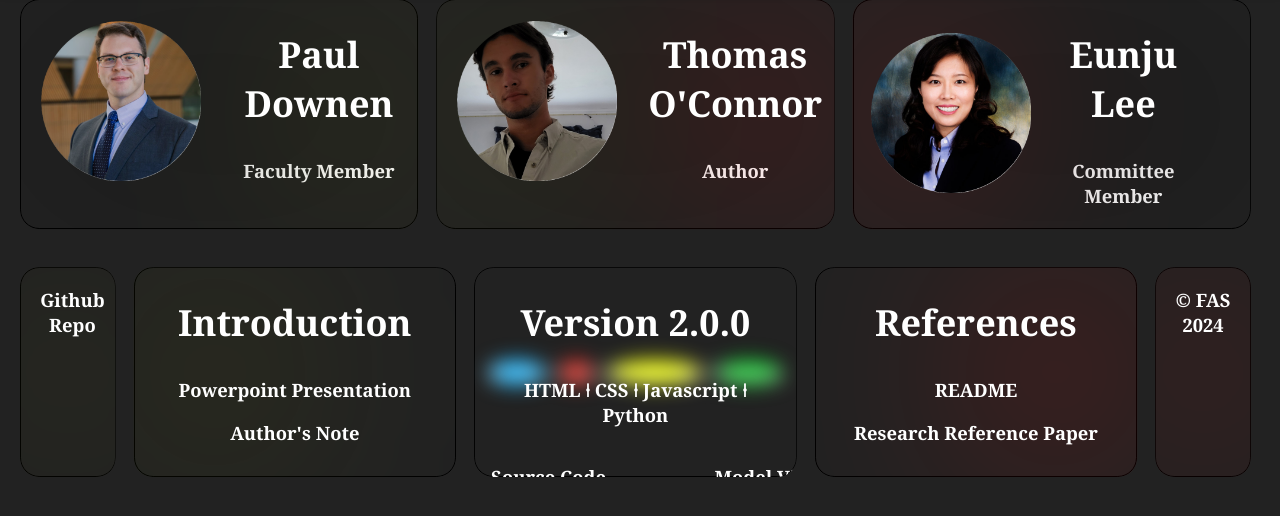
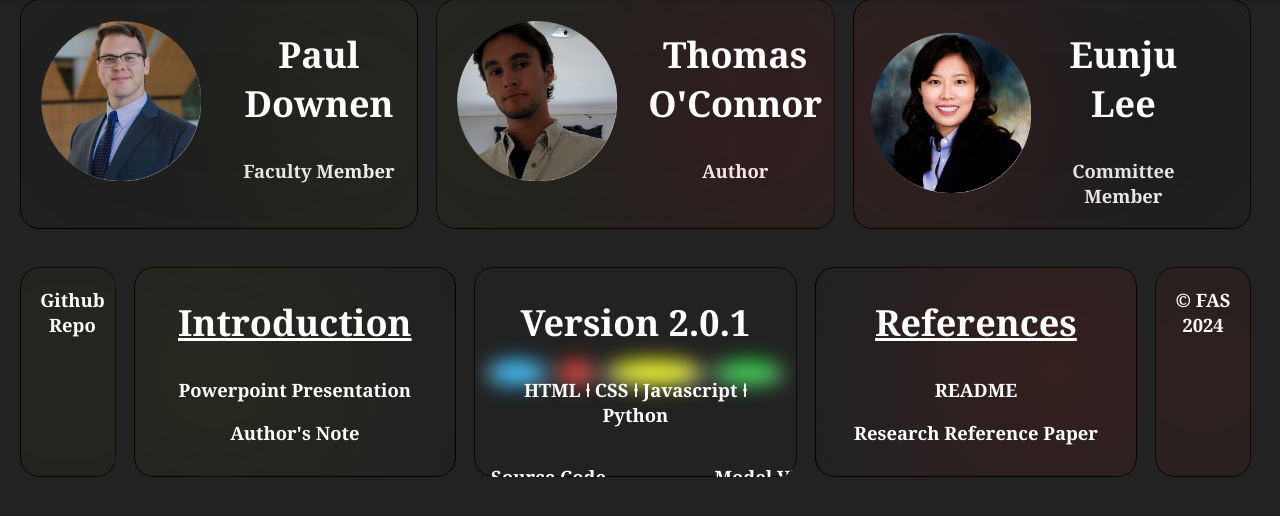
Before and after one commit to OConnorThomas/OConnorThomas.github.io, a PHP site: page /contact.html in a window 1280 px wide. Shown: the part 157-673 px from the top of the page. Run offline with PHP 8.4, Linux system fonts and the light colour scheme.

Commit message:
updated version number

```diff
--- a/contact.css
+++ b/contact.css
@@ -96,6 +96,10 @@
   transform: translateX(90%);
 }
 
+.underline {
+  text-decoration: underline;
+}
+
 .inline {
   width: fit-content;
   display: inline-flex;
--- a/contact.html
+++ b/contact.html
@@ -139,7 +139,7 @@
         </div>
         <div class="normal-sized box inset-border">
           <div class="small-pad">
-            <h2 class="focus">Introduction</h2>
+            <h2 class="focus underline">Introduction</h2>
             <a
               href="repo/docs/Honors_project_presentation.ppt"
               target="_blank"
@@ -162,7 +162,7 @@
         </div>
         <div class="normal-sized box inset-border">
           <div class="small-pad">
-            <h2>Version 2.0.0</h2>
+            <h2>Version 2.0.1</h2>
             <div class="sblurred">
               <h3>
                 <span class="circle" style="background-color: rgb(0, 174, 255)"
@@ -205,7 +205,7 @@
         </div>
         <div class="normal-sized box inset-border">
           <div class="small-pad">
-            <h2 class="focus">References</h2>
+            <h2 class="focus underline">References</h2>
             <a href="readme.md" target="_blank" class="no-decor"
               ><h3 class="focus red-hover">README</h3></a
             >
```
